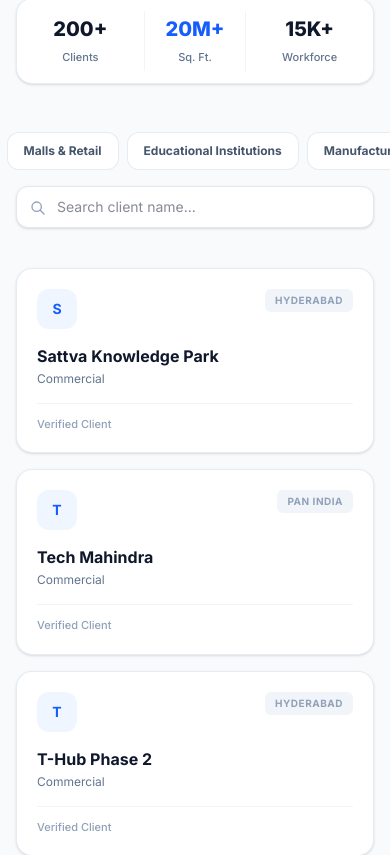
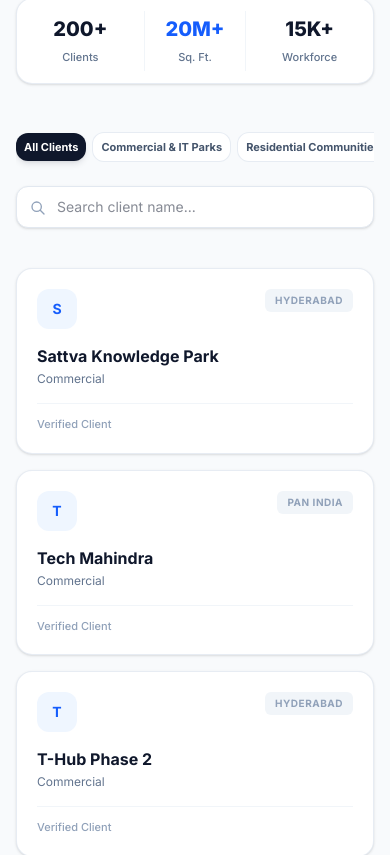
Before and after one commit to tawsifast/job-task-dacitos, a Next.js app: page /our-clients in a window 390 px wide. Shown: the part 998-1853 px from the top of the page. Built offline with nearby package versions, Linux system fonts and the light colour scheme.

Commit message:
filter scrolling fix in mobile device

```diff
--- a/src/app/globals.css
+++ b/src/app/globals.css
@@ -59,6 +59,17 @@
   animation: fadeIn 0.4s ease-out;
 }
 
+.filter-scroll::-webkit-scrollbar {
+  height: 4px;
+}
+.filter-scroll::-webkit-scrollbar-track {
+  background: transparent;
+}
+.filter-scroll::-webkit-scrollbar-thumb {
+  background: #cbd5e1;
+  border-radius: 99px;
+}
+
 .no-scrollbar::-webkit-scrollbar {
   display: none;
 }
--- a/src/components/ClientDistribution.jsx
+++ b/src/components/ClientDistribution.jsx
@@ -24,9 +24,9 @@
 
 // Top Featured Client Logos
 const featuredLogos = [
-  { name: "JLL", url: "https://upload.wikimedia.org/wikipedia/commons/thumb/c/c5/JLL_logo.svg/512px-JLL_logo.svg.png" },
+  { name: "JLL", url: "https://encrypted-tbn0.gstatic.com/images?q=tbn:ANd9GcRezw1q9RXoezE4fwZphceyC_nhbFThTmFYetrW3W0dAA&s=10" },
   { name: "Mahindra Lifespaces", url: "https://cdn-icons-png.flaticon.com/512/2422/2422601.png" },
-  { name: "CBRE", url: "https://upload.wikimedia.org/wikipedia/commons/thumb/3/30/CBRE_Group_logo.svg/512px-CBRE_Group_logo.svg.png" },
+  { name: "CBRE", url: "https://encrypted-tbn0.gstatic.com/images?q=tbn:ANd9GcTKSGNF4jZB-8zG6NL22NfIX8V26_5iy9Prf3dDVj6pfo9osE4oiVIt5IMQ&s=10" },
   { name: "Kalpataru", url: "https://cdn-icons-png.flaticon.com/512/619/619032.png" },
   { name: "Tech Mahindra", url: "https://cdn-icons-png.flaticon.com/512/1055/1055687.png" },
 ];
--- a/src/components/OurClientsSection.jsx
+++ b/src/components/OurClientsSection.jsx
@@ -167,12 +167,12 @@
         <div className="flex flex-col md:flex-row gap-4 justify-between items-center mb-10">
 
           {/* Scrollable Category Filter Pills */}
-          <div className="flex items-center gap-2 overflow-x-auto no-scrollbar">
+          <div className="flex items-center gap-1.5 overflow-x-auto pb-2 filter-scroll w-full max-w-full">
             {categories.map((cat) => (
               <button
                 key={cat.id}
                 onClick={() => { setActiveCategory(cat.id); setCurrentPage(1); }}
-                className={`relative shrink-0 px-4 py-2.5 rounded-xl text-xs sm:text-sm font-bold whitespace-nowrap transition-all duration-200 ${
+                className={`relative shrink-0 px-2 py-1.5 sm:px-4 sm:py-2.5 rounded-xl text-[11px] sm:text-sm font-bold whitespace-nowrap transition-all duration-200 ${
                   activeCategory === cat.id
                     ? "bg-slate-900 text-white shadow-md shadow-slate-900/10"
                     : "bg-white text-slate-600 hover:bg-slate-100 hover:text-slate-900 border border-slate-200/80"
```
